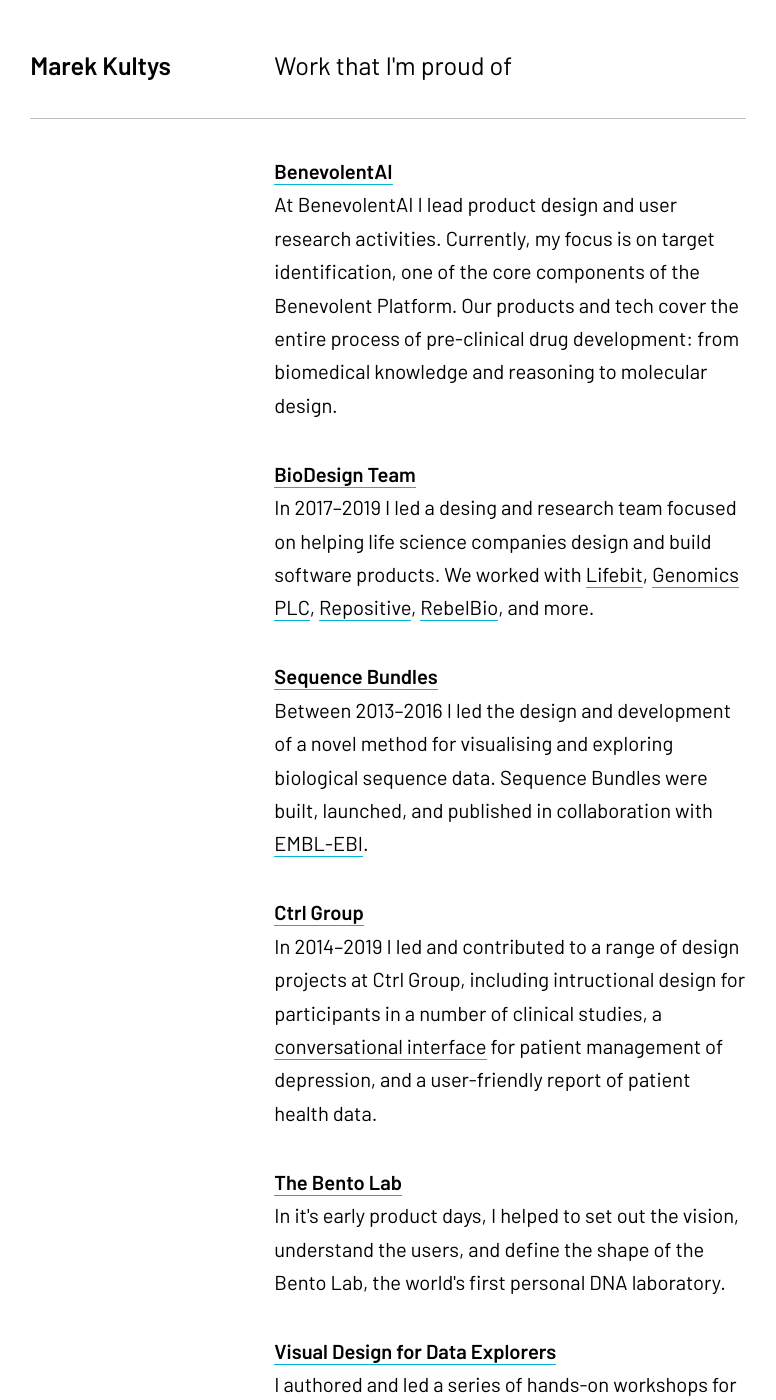
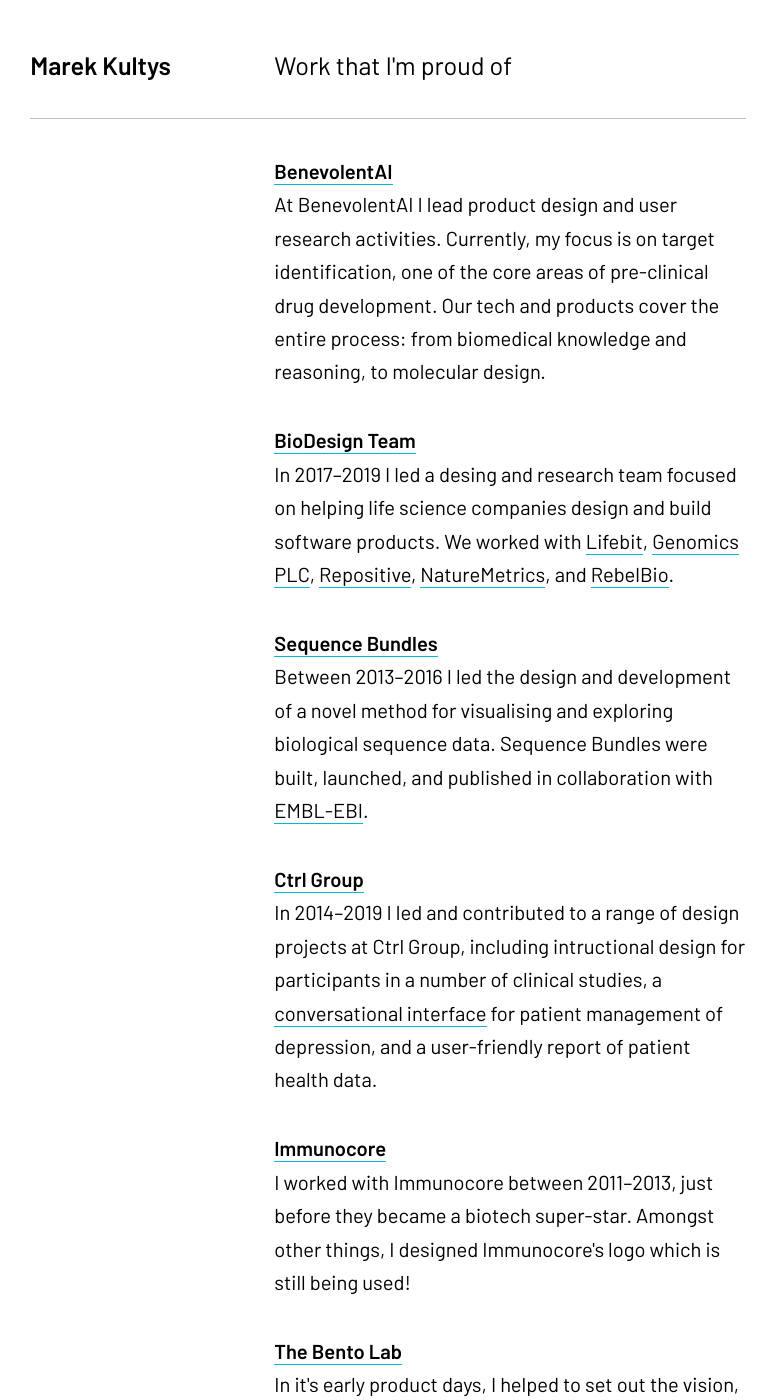
Before and after one commit to marek-kultys/marekkultys.github.io, a Jekyll site: the page built from work/index.html, in a window 1280 px wide and 1400 px high. Shown: the whole window, without its empty margins (252-1028 px from the left). Built offline with Jekyll 4.4.1, drawn with Linux system fonts in a browser that asks for light colours.

```diff
--- a/_data/pages.yml
+++ b/_data/pages.yml
@@ -1,5 +1,5 @@
 home:
-   tagline: Designer of information experiences in the life sciences, healthcare, and AI
+   tagline: Digital product designer specialising in the life sciences, healthcare, and AI
    link: /
 
 work:
@@ -34,6 +34,10 @@ project-ctrl:
    tagline: Ctrl Group
    link: https://www.ctrl-group.com/
 
+project-immunocore:
+   tagline: Immunocore
+   link: https://www.immunocore.com/
+
 project-bento:
    tagline: The Bento Lab
    link: https://www.bento.bio/
--- a/work/index.html
+++ b/work/index.html
@@ -8,11 +8,11 @@ label: work
       <div class="container-two-third shift">
          <div class="entry">
             <h3><a href="{{ site.data.pages.project-benevolent.link }}">{{ site.data.pages.project-benevolent.tagline }}</a></h3>
-            <p>At BenevolentAI I lead product design and user research activities. Currently, my focus is on target identification, one of the core components of the Benevolent Platform. Our products and tech cover the entire process of pre-clinical drug development: from biomedical knowledge and reasoning to molecular design.</p>
+            <p>At BenevolentAI I lead product design and user research activities. Currently, my focus is on target identification, one of the core areas of pre-clinical drug development. Our tech and products cover the entire process: from biomedical knowledge and reasoning, to molecular design.</p>
          </div>
          <div class="entry">
             <h3><a href="{{ site.data.pages.project-biodesign.link }}">{{ site.data.pages.project-biodesign.tagline }}</a></h3>
-            <p>In 2017–2019 I led a desing and research team focused on helping life science companies design and build software products. We worked with <a href="https://lifebit.ai/" target="_blank">Lifebit</a>, <a href="https://www.genomicsplc.com/" target="_blank">Genomics PLC</a>, <a href="https://repositive.io/" target="_blank">Repositive</a>, <a href="https://rebelbio.co/" target="_blank">RebelBio</a>, and more.</p>
+            <p>In 2017–2019 I led a desing and research team focused on helping life science companies design and build software products. We worked with <a href="https://lifebit.ai/" target="_blank">Lifebit</a>, <a href="https://www.genomicsplc.com/" target="_blank">Genomics PLC</a>, <a href="https://repositive.io/" target="_blank">Repositive</a>, <a href="https://www.naturemetrics.co.uk/" target="_blank">NatureMetrics</a>, and <a href="https://rebelbio.co/" target="_blank">RebelBio</a>.</p>
          </div>
          <div class="entry">
             <h3><a href="{{ site.data.pages.project-sequence-bundles.link }}">{{ site.data.pages.project-sequence-bundles.tagline }}</a></h3>
@@ -21,6 +21,10 @@ label: work
          <div class="entry">
             <h3><a href="{{ site.data.pages.project-ctrl.link }}">{{ site.data.pages.project-ctrl.tagline }}</a></h3>
             <p>In 2014–2019 I led and contributed to a range of design projects at Ctrl Group, including intructional design for participants in a number of clinical studies, a <a href="https://fora.health/#case-studies">conversational interface</a> for patient management of depression, and a user-friendly report of patient health data.</p>
+         </div>
+         <div class="entry">
+            <h3><a href="{{ site.data.pages.project-immunocore.link }}">{{ site.data.pages.project-immunocore.tagline }}</a></h3>
+            <p>I worked with Immunocore between 2011–2013, just before they became a biotech super-star. Amongst other things, I designed Immunocore's logo which is still being used!</p>
          </div>
          <div class="entry">
             <h3><a href="{{ site.data.pages.project-bento.link }}">{{ site.data.pages.project-bento.tagline }}</a></h3>
```
Also changed, not shown: _posts/25-04-2019-test-post.md (+1 -1 lines), index.html (+6 -3 lines).
